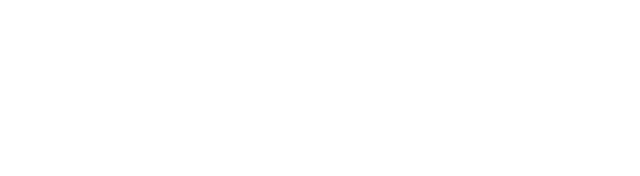
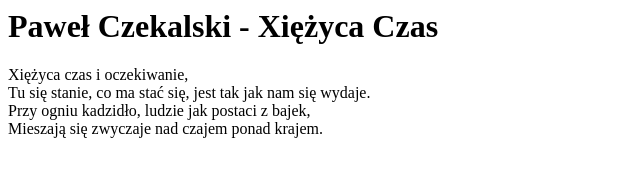
Before and after one commit to jaroslawsolak/learning-git-2, a plain HTML site: page index.html in a window 1280 px wide. Shown: the whole page, without its empty margins (0-640 px from the left). Drawn offline with Linux system fonts and the light colour scheme.

Commit message:
Updated index title and first verse

```diff
--- a/index.html
+++ b/index.html
@@ -7,6 +7,14 @@
     <title>Document</title>
 </head>
 <body>
+    <div class="title"><h1>Paweł Czekalski - Xiężyca Czas</h1></div>
+    <div class="verse">
+        <p>Xiężyca czas i oczekiwanie,<br>
+        Tu się stanie, co ma stać się, jest tak jak nam się wydaje.<br>
+        Przy ogniu kadzidło, ludzie jak postaci z bajek,<br>
+        Mieszają się zwyczaje nad czajem ponad krajem.<br>
+</p>
+    </div>
 
 </body>
 </html>
```
